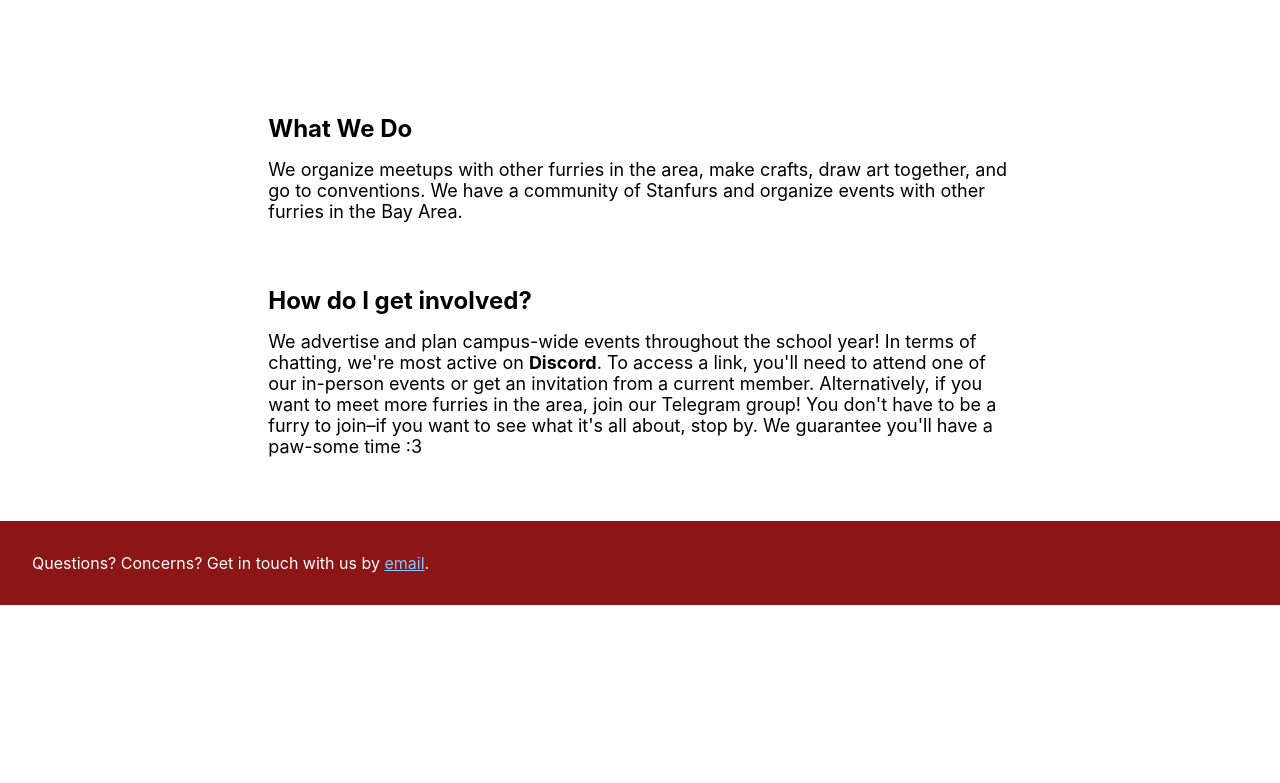
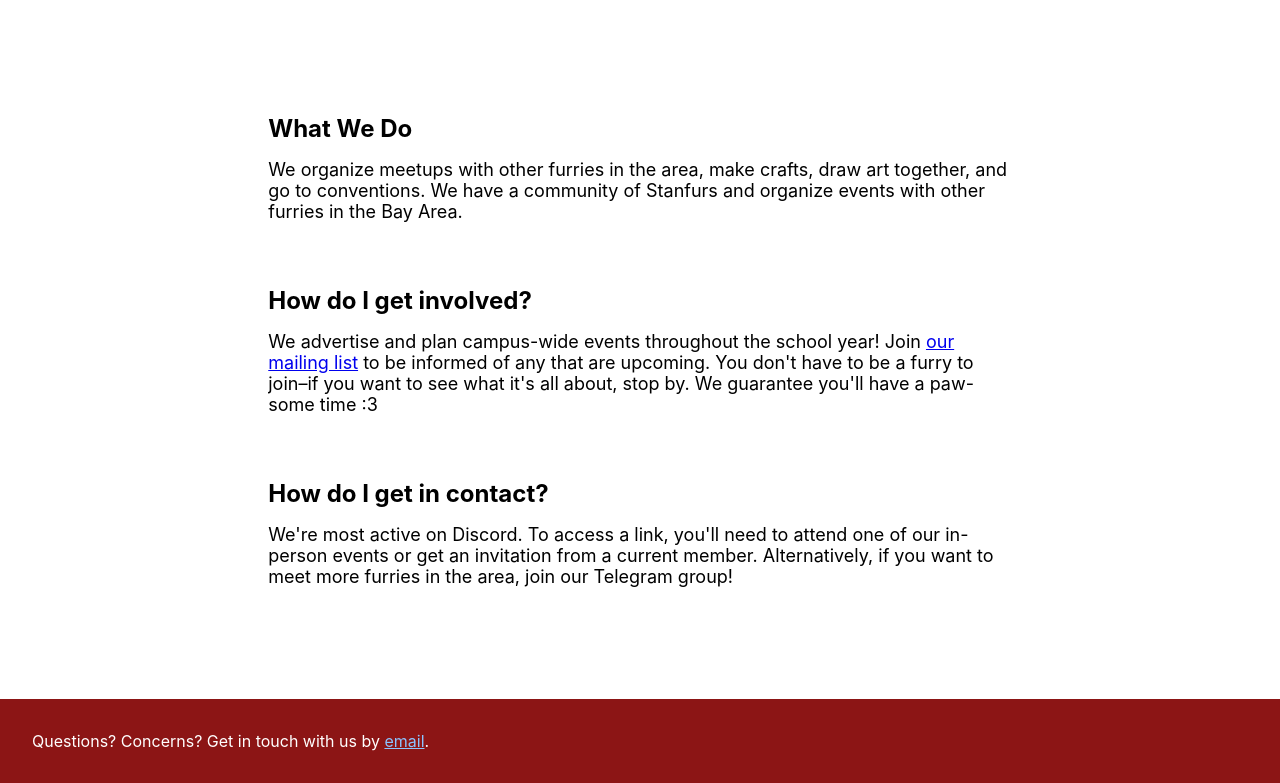
Before and after one commit to Stanford-Furries/stanford-furries-website, a React (Create React App) app: page / in a window 1280 px wide. Shown: the part 802-1585 px from the top of the page. Before the commit the page ends 1407 px from the top, so only its background shows below. Built offline with nearby package versions, Linux system fonts and the light colour scheme.

Commit message:
Restructured website information to encourage finding out about events through our mailing list

```diff
--- a/src/components/App.jsx
+++ b/src/components/App.jsx
@@ -32,14 +32,24 @@ function App() {
           <Spacer type="small" />
           <p>
             We advertise and plan campus-wide events throughout the school year!
-            In terms of chatting, we're most active on <b>Discord</b>. To access
-            a link, you'll need to attend one of our in-person events or get an
-            invitation from a current member. Alternatively, if you want to meet
-            more furries in the area, join our Telegram group! You don't have to
-            be a furry to join–if you want to see what it's all about, stop by.
-            We guarantee you'll have a paw-some time :3
+            Join{" "}
+            <a href="https://forms.gle/K7eRA3LmsCuM7eDG7">our mailing list</a>{" "}
+            to be informed of any that are upcoming. You don't have to be a
+            furry to join–if you want to see what it's all about, stop by. We
+            guarantee you'll have a paw-some time :3
           </p>
         </ContentBlock>
+        <ContentBlock>
+          <h2>How do I get in contact?</h2>
+          <Spacer type="small" />
+          <p>
+            We're most active on Discord. To access a link, you'll need to
+            attend one of our in-person events or get an invitation from a
+            current member. Alternatively, if you want to meet more furries in
+            the area, join our Telegram group!
+          </p>
+        </ContentBlock>
+        <Spacer type="medium" />
         {/* <ContentBlock>
           <Album />
         </ContentBlock> */}
```
